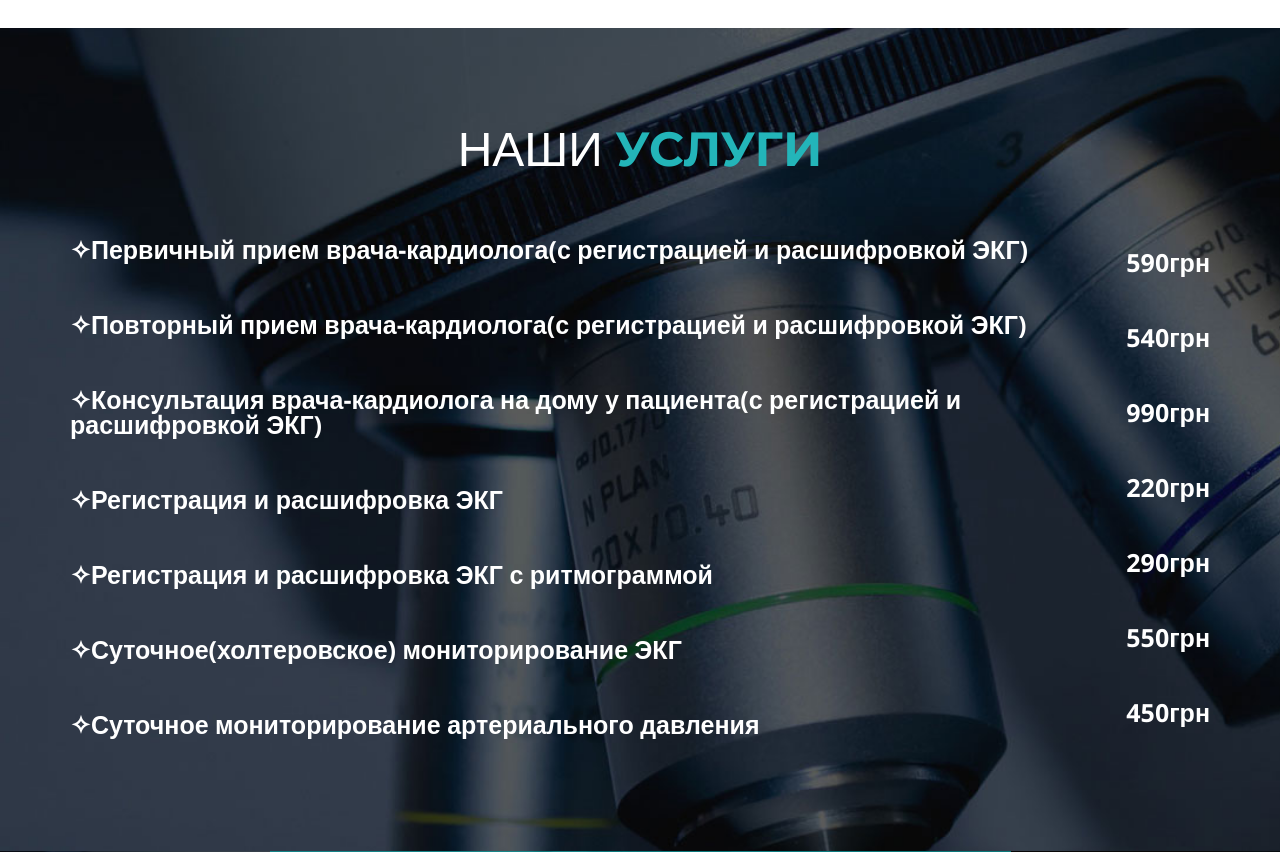
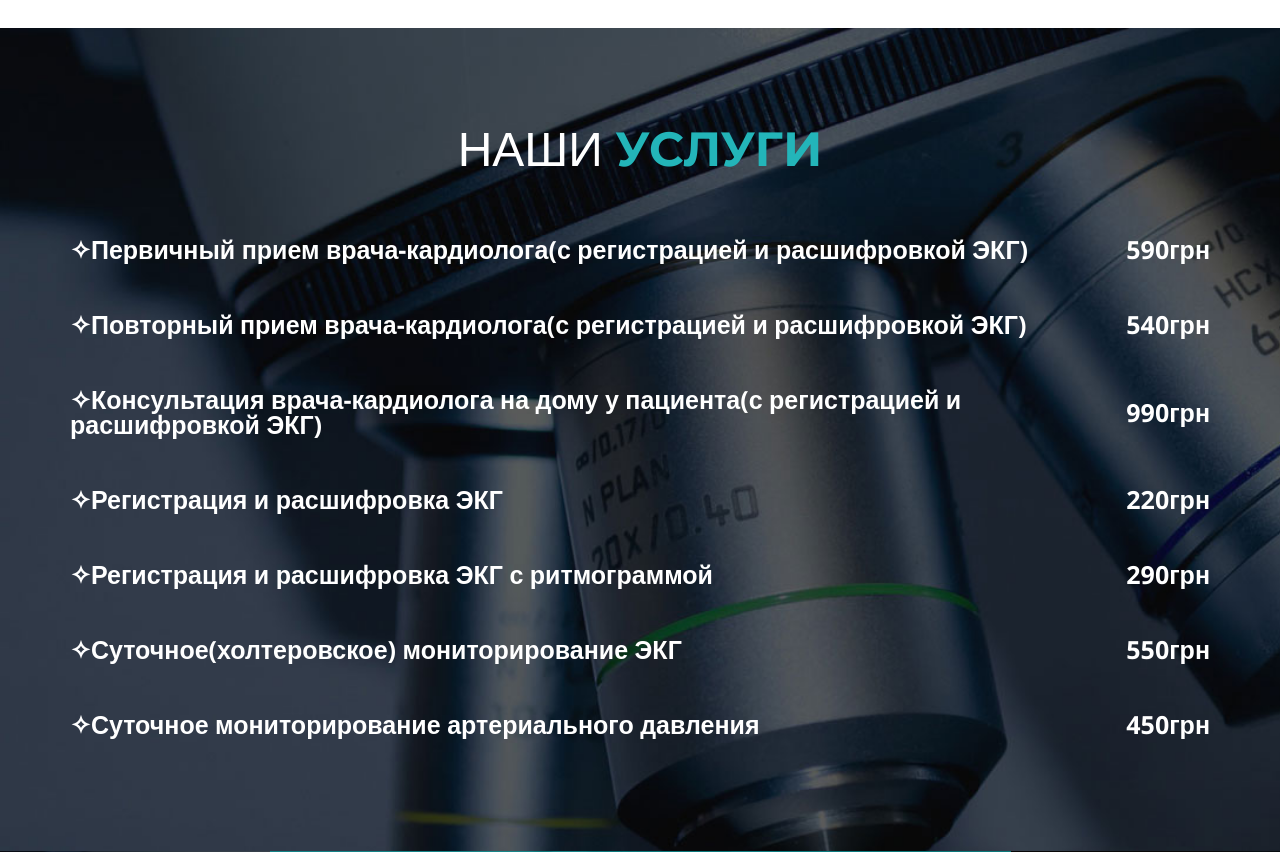
Before and after one commit to IlyaKaplan2002/clinic-ald, a Django app: page / in a window 1280 px wide. Shown: the part 1743-2595 px from the top of the page. Run offline with Django 3.2, Linux system fonts and the light colour scheme; some libraries are stand-ins or nearby versions; some web fonts are replaced.

Commit message:
services adaptive design

```diff
--- a/main/templates/index.html
+++ b/main/templates/index.html
@@ -211,29 +211,35 @@
 								<h4>LOREM IPSUM DOLOR</h4>
 								<p>sed ut perspiciatis unde omnis iste natus error sit voluptatem accusantium doloremque laudantium, totam rem aperiam, eaque ipsa quae ab illo inventore veritatis et quasi. </p>
 							</div> -->
-							<table>
+							<table class="services">
 								<tr>
-									<td>
-							<ul>
-								<li style="margin-bottom: 50px;"><span class="service">&#10023;Первичный прием врача-кардиолога(с регистрацией и расшифровкой ЭКГ)</span></li>
-								<li style="margin-bottom: 50px;"><span class="service">&#10023;Повторный прием врача-кардиолога(с регистрацией и расшифровкой ЭКГ)</span></li>
-								<li style="margin-bottom: 50px;"><span class="service">&#10023;Консультация врача-кардиолога на дому у пациента(с регистрацией и расшифровкой ЭКГ)</span></li>
-								<li style="margin-bottom: 50px;"><span class="service">&#10023;Регистрация и расшифровка ЭКГ</span></li>
-								<li style="margin-bottom: 50px;"><span class="service">&#10023;Регистрация и расшифровка ЭКГ с ритмограммой</span></li>
-								<li style="margin-bottom: 50px;"><span class="service">&#10023;Суточное(холтеровское) мониторирование ЭКГ</span></li>
-								<li style="margin-bottom: 50px;"><span class="service">&#10023;Суточное мониторирование артериального давления</span></li>
-							</ul>
-							</td>
-							<td><ul>
-								<li style="margin-bottom: 50px;"><span class="service">590грн</span></li>
-								<li style="margin-bottom: 50px;"><span class="service">540грн</span></li>
-								<li style="margin-bottom: 50px;"><span class="service">990грн</span></li>
-								<li style="margin-bottom: 50px;"><span class="service">220грн</span></li>
-								<li style="margin-bottom: 50px;"><span class="service">290грн</span></li>
-								<li style="margin-bottom: 50px;"><span class="service">550грн</span></li>
-								<li style="margin-bottom: 50px;"><span class="service">450грн</span></li>
-							</ul></td>
-							</tr>
+								<td class="service"><span>&#10023;Первичный прием врача-кардиолога(с регистрацией и расшифровкой ЭКГ)</span></td>
+								<td class="price"><span>590грн</span></td>
+								</tr>
+								<tr>
+								<td class="service"><span>&#10023;Повторный прием врача-кардиолога(с регистрацией и расшифровкой ЭКГ)</span></td>
+								<td><span>540грн</span></td>
+								</tr>
+								<tr>
+								<td class="service"><span>&#10023;Консультация врача-кардиолога на дому у пациента(с регистрацией и расшифровкой ЭКГ)</span></td>
+								<td><span>990грн</span></td>
+								</tr>
+								<tr>
+								<td class="service"><span>&#10023;Регистрация и расшифровка ЭКГ</span></td>
+								<td><span>220грн</span></td>
+								</tr>
+								<tr>
+								<td class="service"><span>&#10023;Регистрация и расшифровка ЭКГ с ритмограммой</span></td>
+								<td><span>290грн</span></td>
+								</tr>
+								<tr>
+								<td class="service"><span>&#10023;Суточное(холтеровское) мониторирование ЭКГ</span></td>
+								<td><span>550грн</span></td>
+								</tr>
+								<tr>
+								<td class="service"><span>&#10023;Суточное мониторирование артериального давления</span></td>
+								<td><span>450грн</span></td>
+								</tr>
 							</table>
 							<div class="clearfix"></div>
 						</div>
--- a/static/css/style.css
+++ b/static/css/style.css
@@ -408,13 +408,17 @@ li.menu__item.menu__item--current {
 .navbar-collapse {
   padding: 0 !important;
 }
-.service {
+table.services td {
   color: white;
   font-size: 25px;
   font-weight: bolder;
+  padding-bottom: 50px;
+}
+.service {
+  padding-right: 50px;
 }
 @media all and (orientation: portrait) {
-  .service {
+  table.services td {
     font-size: 15px;
     font-weight: 10px;
   }
```
Also changed, not shown: 2 other files.
